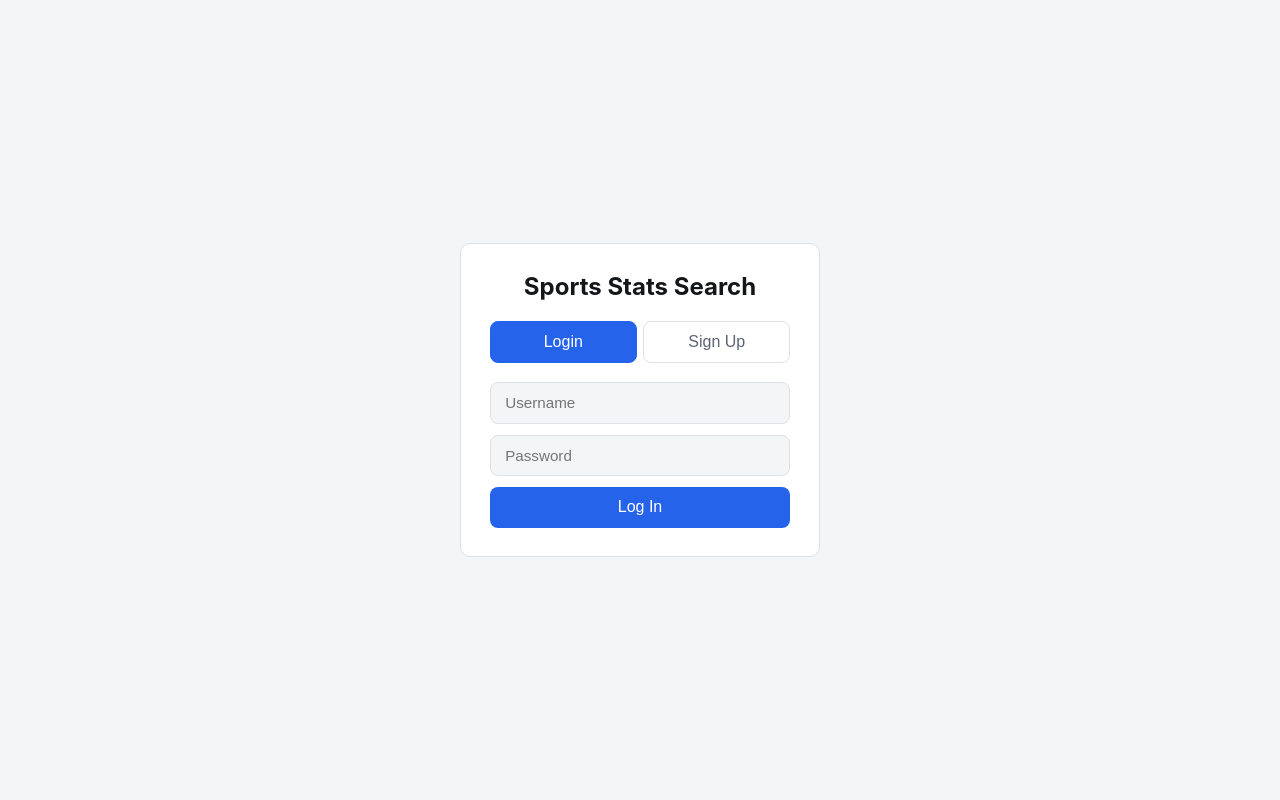
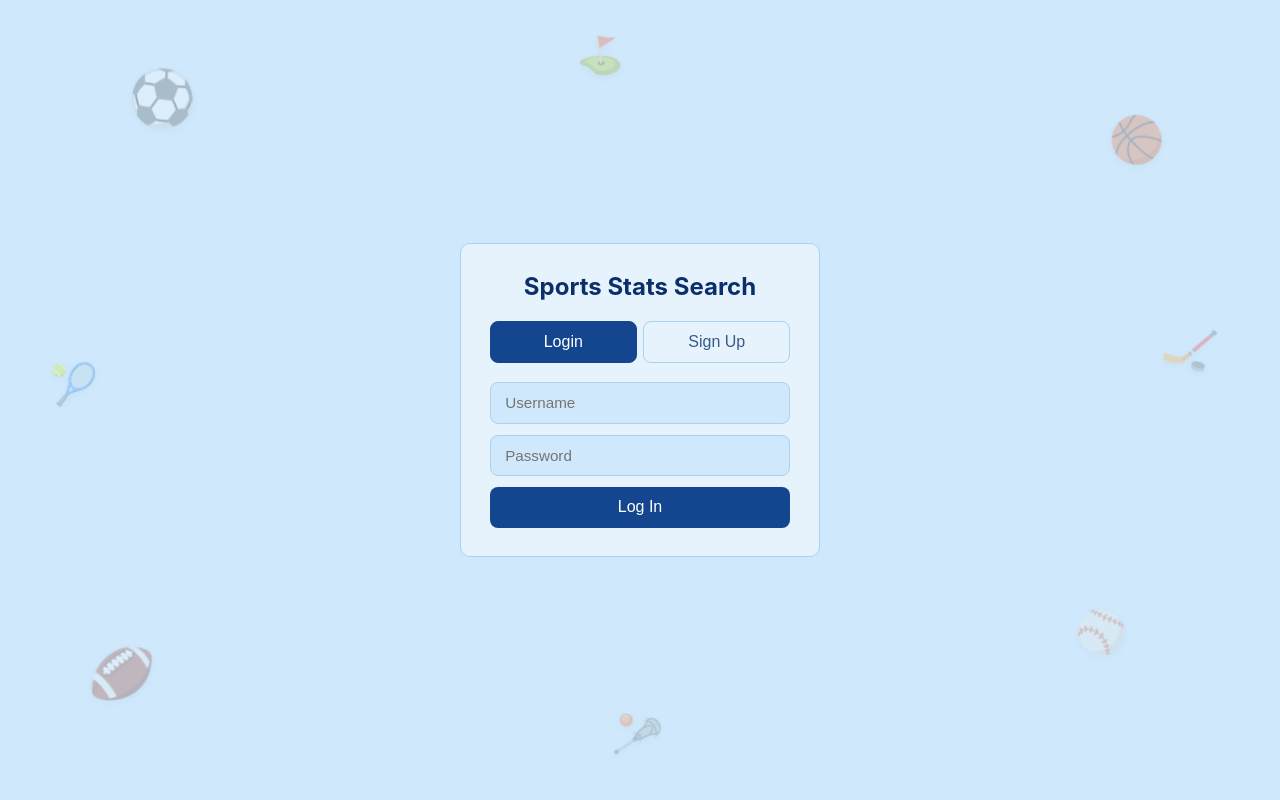
Before and after one commit to fesposito1/Stevens-AI-Summer-Program, a Flask app: page / in a window 1280 px wide. Run offline with Flask 3, Linux system fonts and the light colour scheme.

Commit message:
Add sports decorations to login screen, light/dark blue theme
Scatter sport emoji (soccer, basketball, football, baseball, tennis,
hockey, golf, boxing) around the auth screen, switch the color
scheme to a fixed light-blue background / dark-blue text palette,
and document both in the README.

```diff
--- a/sports-stats-app/static/style.css
+++ b/sports-stats-app/static/style.css
@@ -1,22 +1,11 @@
 :root {
-  --bg: #0f1216;
-  --panel: #171b21;
-  --border: #2a2f38;
-  --text: #e8eaed;
-  --muted: #9aa3af;
-  --accent: #4f8cff;
+  --bg: #cfe8fb;
+  --panel: #e6f3fc;
+  --border: #a8d2ee;
+  --text: #0a2f6b;
+  --muted: #3a5a8a;
+  --accent: #14458f;
   --card-radius: 10px;
-}
-
-@media (prefers-color-scheme: light) {
-  :root {
-    --bg: #f4f5f7;
-    --panel: #ffffff;
-    --border: #dde1e6;
-    --text: #14171a;
-    --muted: #5b6470;
-    --accent: #2563eb;
-  }
 }
 
 * {
@@ -336,6 +325,8 @@ th {
 /* ---------- Auth screen ---------- */
 
 .auth-screen {
+  position: relative;
+  overflow: hidden;
   min-height: 100vh;
   display: flex;
   align-items: center;
@@ -343,7 +334,32 @@ th {
   padding: 1.5rem;
 }
 
+.sports-decor {
+  position: absolute;
+  inset: 0;
+  pointer-events: none;
+  z-index: 0;
+}
+
+.sports-decor-item {
+  position: absolute;
+  font-size: 3rem;
+  opacity: 0.28;
+  filter: drop-shadow(0 2px 4px rgba(10, 47, 107, 0.15));
+}
+
+.deco-1 { top: 8%;  left: 10%; font-size: 3.4rem; transform: rotate(-12deg); }
+.deco-2 { top: 14%; right: 9%; font-size: 2.8rem; transform: rotate(10deg); }
+.deco-3 { bottom: 12%; left: 7%; font-size: 3.2rem; transform: rotate(8deg); }
+.deco-4 { bottom: 18%; right: 12%; font-size: 2.6rem; transform: rotate(-14deg); }
+.deco-5 { top: 45%; left: 4%; font-size: 2.4rem; transform: rotate(-6deg); }
+.deco-6 { top: 40%; right: 5%; font-size: 2.6rem; transform: rotate(15deg); }
+.deco-7 { top: 4%;  left: 45%; font-size: 2.3rem; transform: rotate(-8deg); }
+.deco-8 { bottom: 5%; left: 48%; font-size: 2.4rem; transform: rotate(10deg); }
+
 .auth-box {
+  position: relative;
+  z-index: 1;
   width: 100%;
   max-width: 360px;
   background: var(--panel);
--- a/sports-stats-app/templates/index.html
+++ b/sports-stats-app/templates/index.html
@@ -8,6 +8,16 @@
 </head>
 <body>
   <div id="auth-screen" class="auth-screen">
+    <div class="sports-decor" aria-hidden="true">
+      <span class="sports-decor-item deco-1">&#9917;</span>
+      <span class="sports-decor-item deco-2">&#127936;</span>
+      <span class="sports-decor-item deco-3">&#127944;</span>
+      <span class="sports-decor-item deco-4">&#9918;</span>
+      <span class="sports-decor-item deco-5">&#127934;</span>
+      <span class="sports-decor-item deco-6">&#127954;</span>
+      <span class="sports-decor-item deco-7">&#9971;</span>
+      <span class="sports-decor-item deco-8">&#129357;</span>
+    </div>
     <div class="auth-box">
       <h1>Sports Stats Search</h1>
       <div class="auth-tabs">
```
Also changed, not shown: sports-stats-app/README.md.
